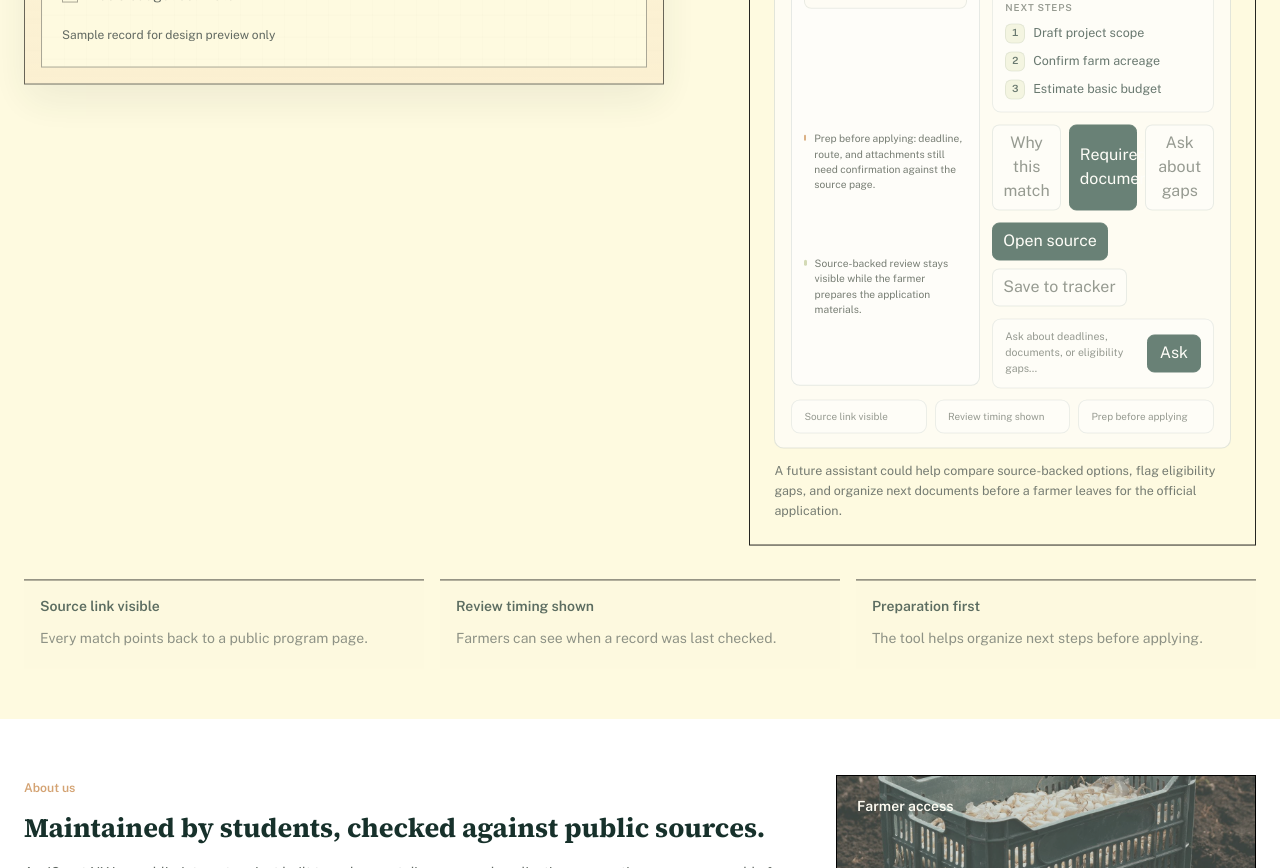
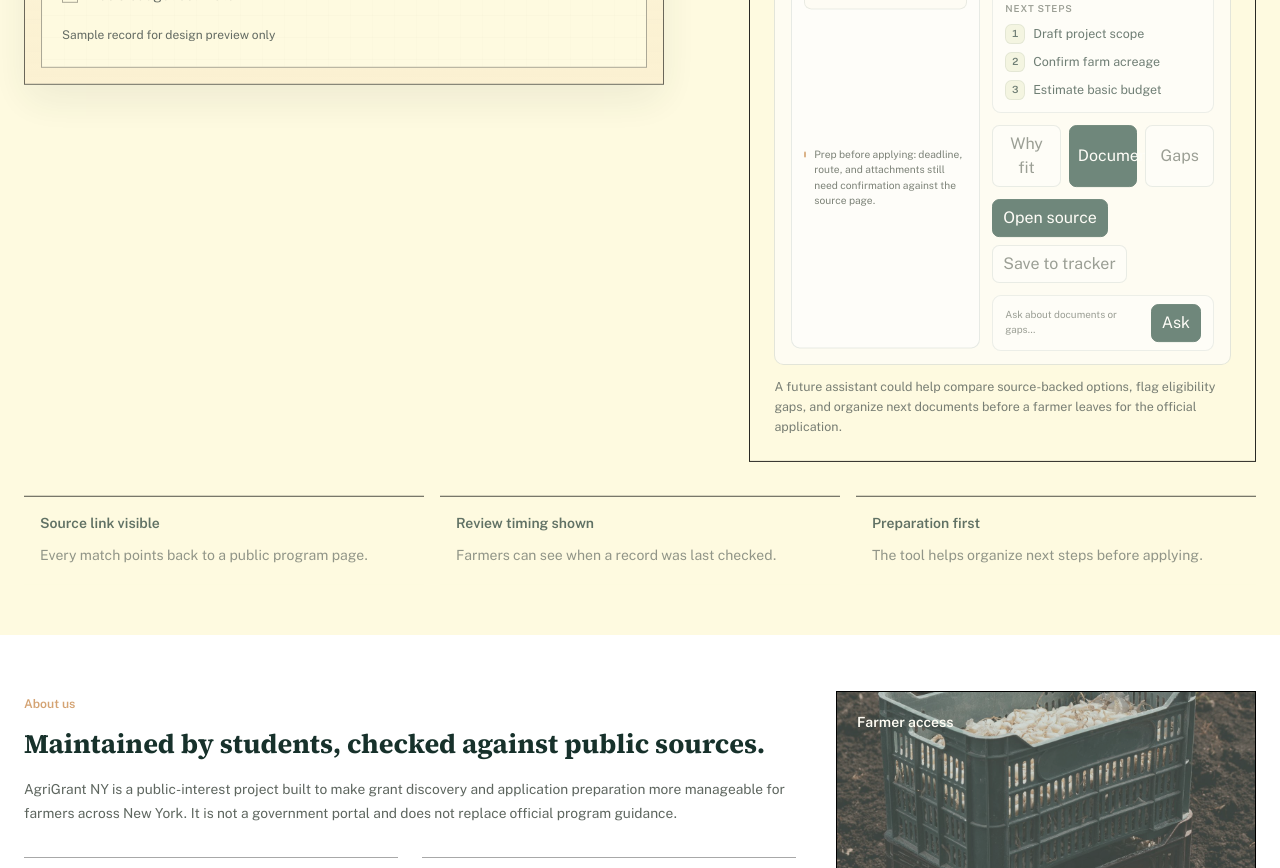
Before and after one commit to Andrewliyx/agrigrantny-next, a Next.js app: page / in a window 1280 px wide. Shown: the part 2220-3088 px from the top of the page. Built offline with nearby package versions, Linux system fonts and the light colour scheme.

Commit message:
Tighten homepage assistant text density

```diff
--- a/src/app/page.tsx
+++ b/src/app/page.tsx
@@ -733,10 +733,6 @@ function AgentWorkbenchDemo({ progress }: { progress: number }) {
                   <span className="mt-1 inline-flex h-1.5 w-1.5 rounded-full bg-[#d4a373]" />
                   <span>Prep before applying: deadline, route, and attachments still need confirmation against the source page.</span>
                 </div>
-                <div className="flex items-start gap-2">
-                  <span className="mt-1 inline-flex h-1.5 w-1.5 rounded-full bg-[#ccd5ae]" />
-                  <span>Source-backed review stays visible while the farmer prepares the application materials.</span>
-                </div>
               </div>
             </div>
 
@@ -769,17 +765,17 @@ function AgentWorkbenchDemo({ progress }: { progress: number }) {
               <div className="grid gap-2 sm:grid-cols-3">
                 <ActionPill
                   active={queryMode === "deadlines"}
-                  label="Why this match"
+                  label="Why fit"
                   onClick={() => setQueryMode("deadlines")}
                 />
                 <ActionPill
                   active={queryMode === "documents"}
-                  label="Required documents"
+                  label="Documents"
                   onClick={() => setQueryMode("documents")}
                 />
                 <ActionPill
                   active={queryMode === "eligibility"}
-                  label="Ask about gaps"
+                  label="Gaps"
                   onClick={() => setQueryMode("eligibility")}
                 />
               </div>
@@ -793,34 +789,19 @@ function AgentWorkbenchDemo({ progress }: { progress: number }) {
                 </button>
               </div>
 
-              <div className="flex items-center gap-2 rounded-[0.55rem] border border-[rgba(23,63,53,0.12)] bg-white px-3 py-2.5">
-                <span className="text-[0.66rem] text-[var(--muted-ink)]">
-                  {queryMode === "deadlines" && "Ask about deadlines, review timing, or source updates…"}
-                  {queryMode === "documents" && "Ask about deadlines, documents, or eligibility gaps…"}
-                  {queryMode === "eligibility" && "Ask about missing facts before applying…"}
+              <div className="flex items-center gap-2 rounded-[0.55rem] border border-[rgba(23,63,53,0.12)] bg-white px-3 py-2">
+                <span className="text-[0.62rem] text-[var(--muted-ink)]">
+                  {queryMode === "deadlines" && "Ask about deadlines or source updates…"}
+                  {queryMode === "documents" && "Ask about documents or gaps…"}
+                  {queryMode === "eligibility" && "Ask about missing facts…"}
                 </span>
                 <button
-                  className="ml-auto rounded-[0.45rem] border border-[#173f35] bg-[#173f35] px-3 py-1.5 text-[0.64rem] font-semibold text-white transition hover:bg-[#204b3f]"
+                  className="ml-auto rounded-[0.45rem] border border-[#173f35] bg-[#173f35] px-2.5 py-1.5 text-[0.62rem] font-semibold text-white transition hover:bg-[#204b3f]"
                   type="button"
                 >
                   Ask
                 </button>
               </div>
-            </div>
-          </div>
-
-          <div
-            className="grid gap-2 text-[0.62rem] leading-4 text-[var(--muted-ink)] transition-all duration-500 sm:grid-cols-3"
-            style={{ opacity: stageThree, transform: `translateY(${8 - stageThree * 8}px)` }}
-          >
-            <div className="rounded-[0.55rem] border border-[rgba(23,63,53,0.12)] bg-white px-3 py-2">
-              Source link visible
-            </div>
-            <div className="rounded-[0.55rem] border border-[rgba(23,63,53,0.12)] bg-white px-3 py-2">
-              Review timing shown
-            </div>
-            <div className="rounded-[0.55rem] border border-[rgba(23,63,53,0.12)] bg-white px-3 py-2">
-              Prep before applying
             </div>
           </div>
         </div>
@@ -847,7 +828,7 @@ function StatusRow({ tone, text }: { tone: "ok" | "warn"; text: string }) {
 function ActionPill({ active, label, onClick }: { active: boolean; label: string; onClick: () => void }) {
   return (
     <button
-      className={`rounded-[0.45rem] border px-2.5 py-1.5 text-[0.64rem] font-semibold transition ${
+      className={`min-h-0 rounded-[0.45rem] border px-2 py-1.5 text-[0.56rem] font-semibold leading-4 transition ${
         active
           ? "border-[#173f35] bg-[#173f35] text-white"
           : "border-[rgba(23,63,53,0.14)] bg-white text-[var(--muted-ink)] hover:bg-[var(--paper-soft)]"
```
